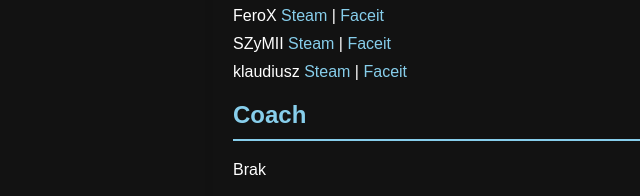
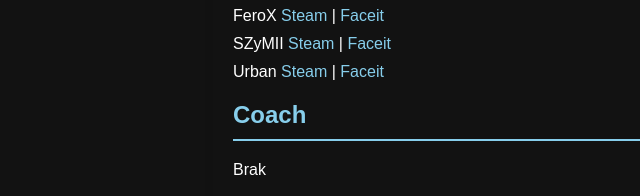
Before and after one commit to Bl4sev9/akademia, a plain HTML site: page index.html in a window 1280 px wide. Shown: the part 199-395 px from the top of the page, 23-663 px from the left. Drawn offline with Linux system fonts and the light colour scheme.

Commit message:
Update index.html

```diff
--- a/index.html
+++ b/index.html
@@ -104,7 +104,7 @@
                 <li>FeroX <a href="https://steamcommunity.com/profiles/76561199148389554" target="_blank"> Steam</a> | <a href="https://www.faceit.com/pl/players/XFeroXx" target="_blank"> Faceit</a></li>
                 <li>SZyMII <a href="https://steamcommunity.com/profiles/76561199676234928" target="_blank"> Steam</a> | <a href="https://www.faceit.com/pl/players/SzyMii768" target="_blank"> Faceit</a></li>
                 <!--<li> <a href="" target="_blank"> Steam</a> | <a href="" target="_blank"> Faceit</a></li>-->
-                <li>klaudiusz <a href="https://steamcommunity.com/profiles/76561199013052495" target="_blank"> Steam</a> | <a href="https://www.faceit.com/pl/players/klaudiusz333" target="_blank"> Faceit</a></li>
+                <li>Urban <a href="https://steamcommunity.com/id/UrbiOfficial" target="_blank"> Steam</a> | <a href="https://www.faceit.com/pl/players/UrbiOfficial" target="_blank"> Faceit</a></li>
             </ul>
         </div>
 
```
